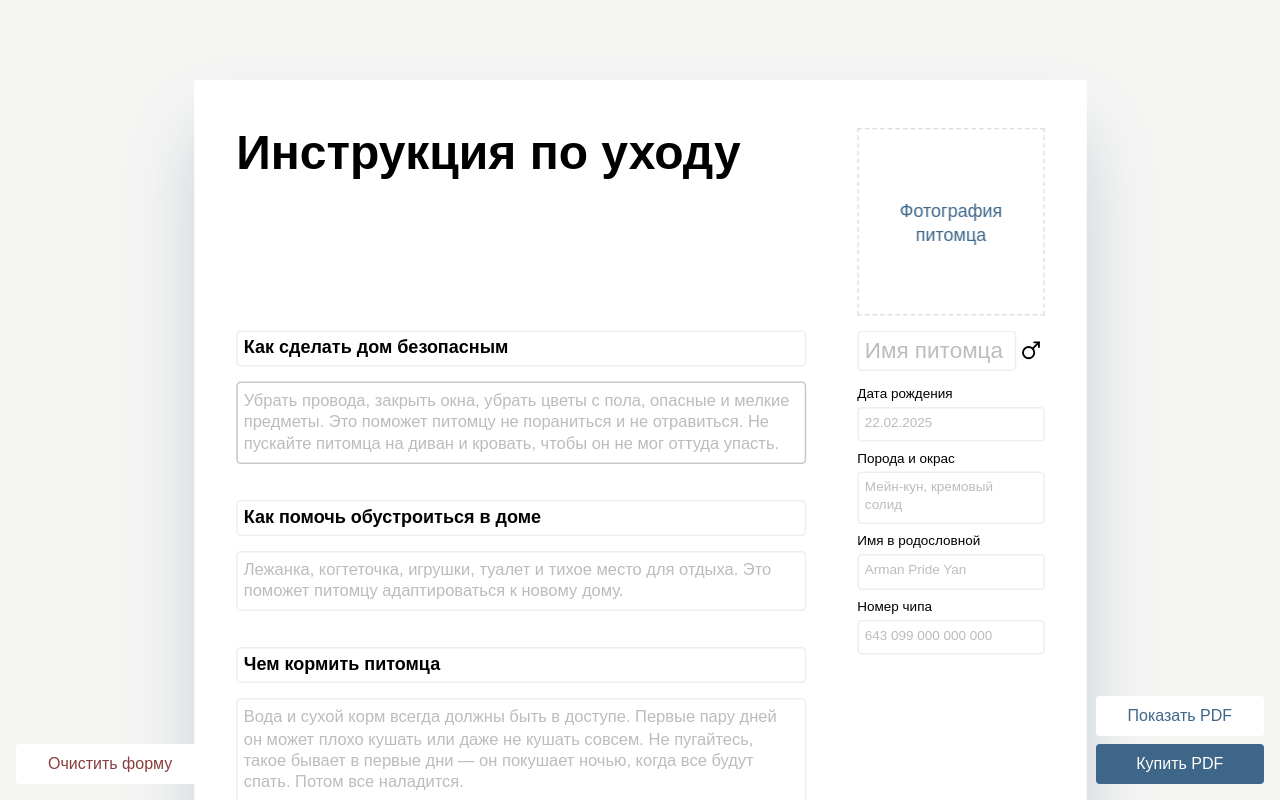
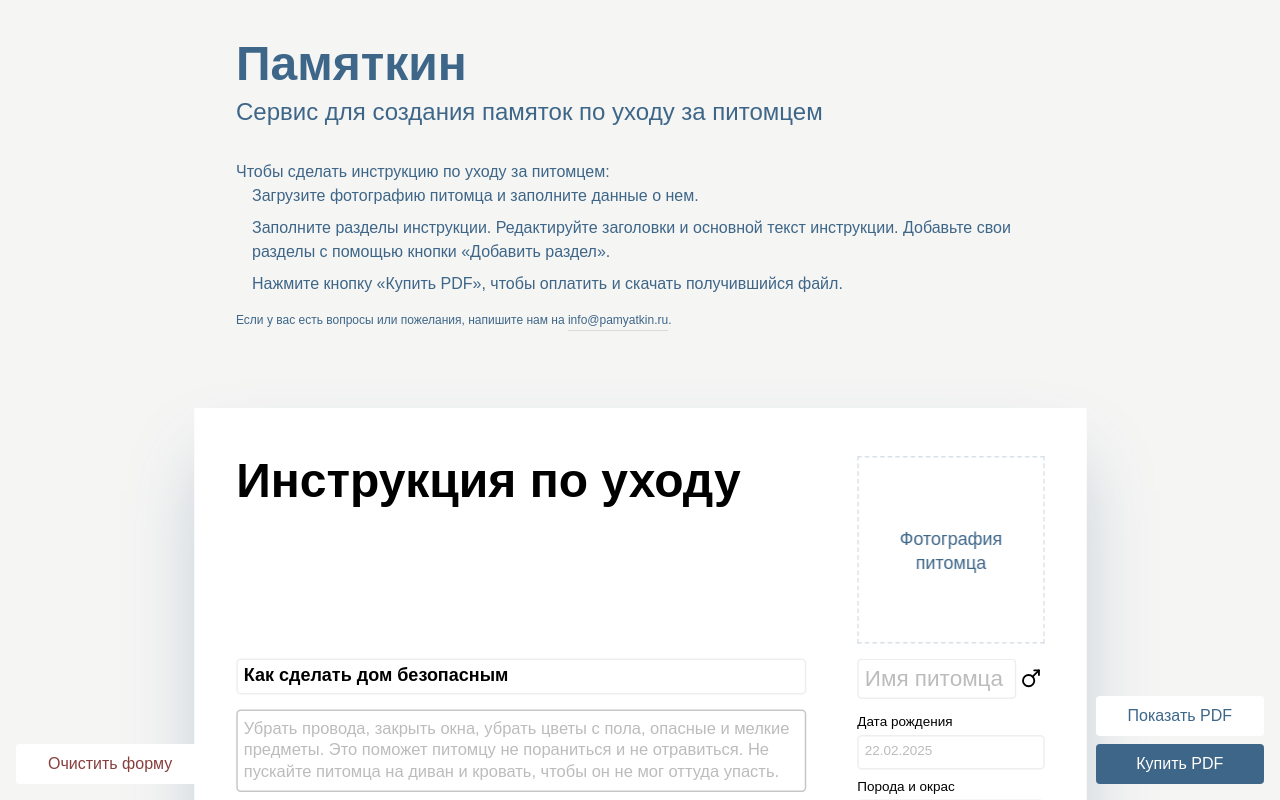
Before and after one commit to talyguryn/pamyatkin, a Next.js app: page / in a window 1280 px wide. Shown: the top 800 px of the page. Built offline with nearby package versions, Linux system fonts and the light colour scheme.

Commit message:
add basic instructions

```diff
--- a/src/app/page.tsx
+++ b/src/app/page.tsx
@@ -238,6 +238,40 @@ export default function Home() {
 
   return (
     <div className="flex flex-col items-center justify-center w-full min-h-screen bg-stone-100">
+      <div className="w-[808px]">
+        <div className="text-5xl font-bold text-[#3e6688] mt-10 mb-2">
+          Памяткин
+        </div>
+        <div className="text-2xl text-[#3e6688] mb-8">
+          Сервис для создания памяток по уходу за питомцем
+        </div>
+        <div className="text-[#3e6688]">
+          <div>Чтобы сделать инструкцию по уходу за питомцем:</div>
+          <ul className="space-y-2 ml-4 mb-0">
+            <li>Загрузите фотографию питомца и заполните данные о нем.</li>
+            <li>
+              Заполните разделы инструкции. Редактируйте заголовки и основной
+              текст инструкции. Добавьте свои разделы с помощью кнопки «Добавить
+              раздел».
+            </li>
+            <li>
+              Нажмите кнопку «Купить PDF», чтобы оплатить и скачать получившийся
+              файл.
+            </li>
+          </ul>
+        </div>
+        <div className="text-[#3e6688] text-xs mt-4">
+          Если у вас есть вопросы или пожелания, напишите нам на{' '}
+          <a
+            href="mailto:info@pamyatkin.ru"
+            className="text-[#3e6688] underline"
+          >
+            info@pamyatkin.ru
+          </a>
+          .
+        </div>
+      </div>
+
       {/* modal popup window with payment form */}
       {/* <div
         className="fixed inset-0 flex items-center justify-center z-50 h-screen w-screen"
```
